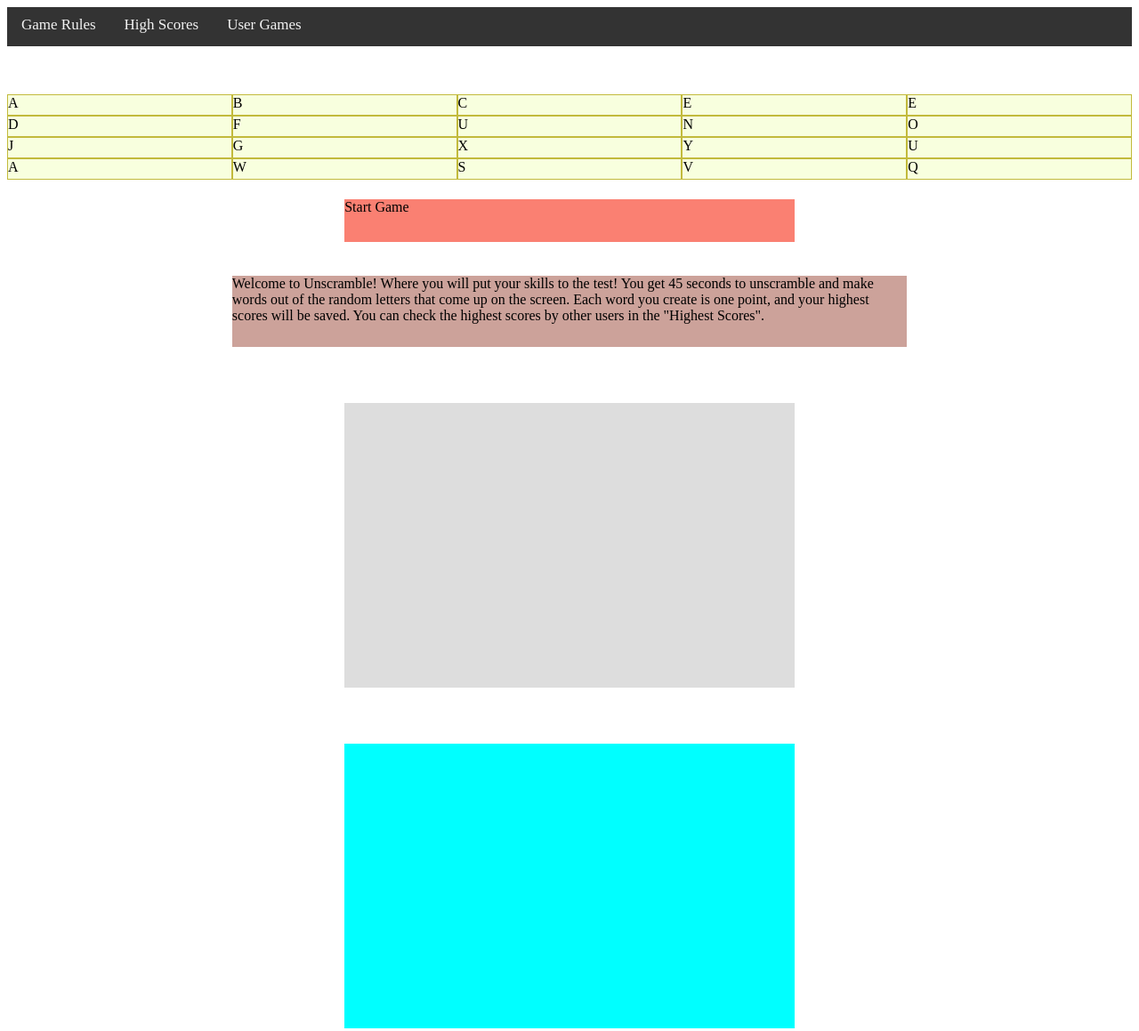
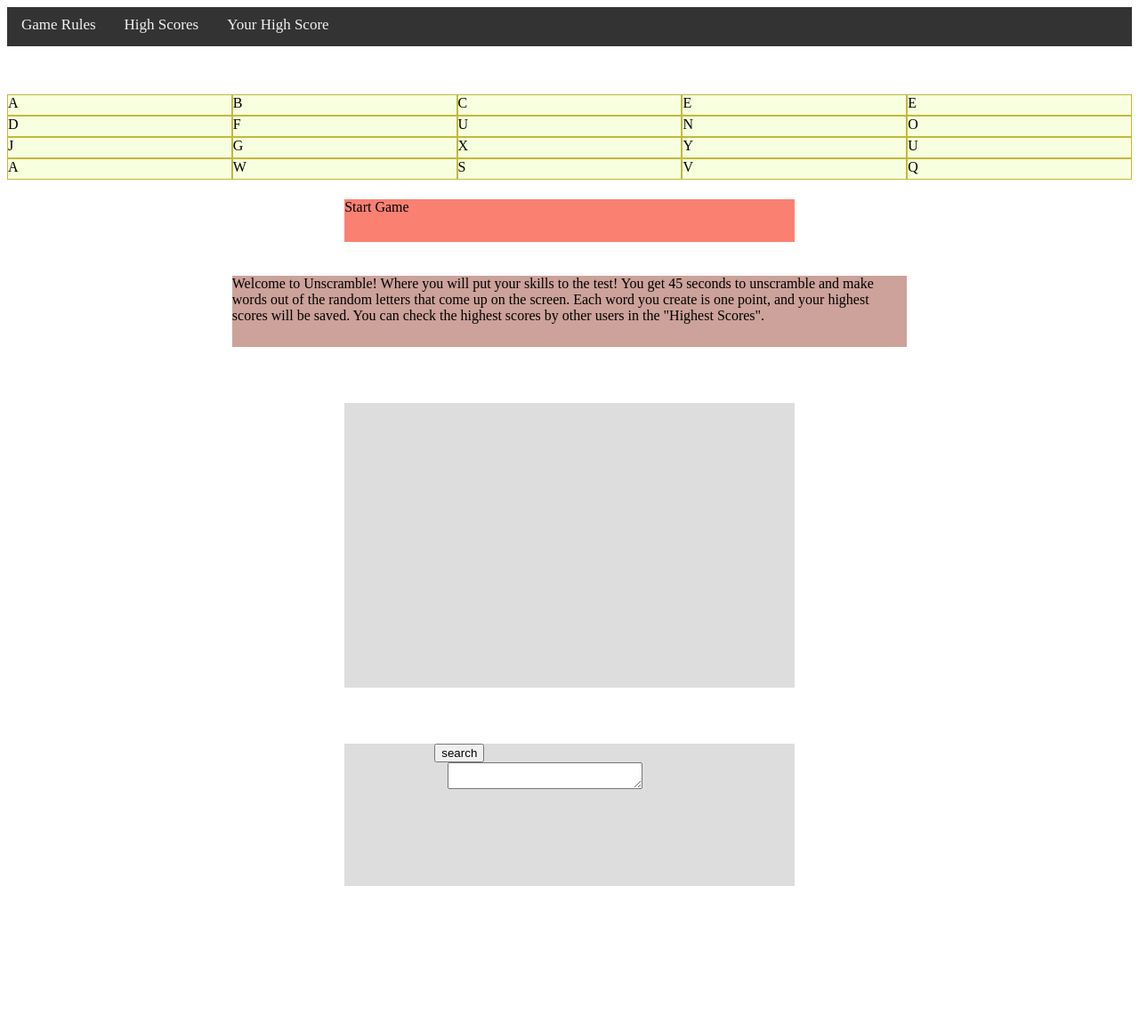
Before and after one commit to aaecheverria96/unscramble-js-frontend-.git-, a plain HTML site: page index.html in a window 1280 px wide. Shown: the whole page at 89% size. After the commit the page ends 1059 px from the top, so only its background shows below. Drawn offline with Linux system fonts and the light colour scheme.

Commit message:
Add text area to usergames

```diff
--- a/index.html
+++ b/index.html
@@ -12,7 +12,7 @@
         <div class="navbar-list">
             <a href="#rules" class="navbar-link">Game Rules</a>
             <a href="#highscores" class="navbar-link">High Scores</a>
-            <a href="#usergames" class="navbar-link">User Games</a>
+            <a href="#usergames" class="navbar-link">Your High Score</a>
         </div>
     </nav>
     <p id="countdown"></p>
@@ -38,7 +38,14 @@
 
     </div>
     <div id="usergames">
+        <div class="input-boxusername" id="username-input">
+            <button id="search btn">
+                search
+            </button>
+            <textarea>
 
+            </textarea>
+        </div>
     </div>
 
     <script src="javascripts/global.js"></script>
--- a/javascripts/index.js
+++ b/javascripts/index.js
@@ -1,19 +1,3 @@
-// const submitButton = () => document.querySelector("#submit btn")
-// const input = () => document.querySelector("#input-box")
-
 document.getElementById("play-button").addEventListener("click", function () {
     Game.startGame();
 });
-
-const handleClick = (e) => {
-    // const answer = input().value
-   Game.gameOver()
-}
-
-// document.addEventListener("DOMContentLoaded", () => {
-//     submitButton().addEventListener("click", handleClick)
-// })
-
-document.getElementById("submit btn").addEventListener("click", function () {
-    Game.gameOver();
-});
--- a/javascripts/models/game.js
+++ b/javascripts/models/game.js
@@ -74,8 +74,13 @@ class Game {
         // fetch('https://example.com', {
         //     credentials: 'include'
         // });
-
-
+        const handleClick = (e) => {
+            // const answer = input().value
+           Game.gameOver()
+        }
+        document.getElementById("submit btn").addEventListener("click", function () {
+            Game.gameOver();
+        });
     }
 
     displayHighScores() {
--- a/stylesheets/index.css
+++ b/stylesheets/index.css
@@ -46,6 +46,20 @@ div#game-section {
     background-color:#ddd;
 }  */
 
+div#username-input {
+    width: 60%;
+    margin: 3% 20%;
+    height: 5rem;
+    background-color: #ddd;
+}
+
+div.input-boxusername textarea {
+    width: 70%;
+    height: 30%;
+    margin: 0 5%;
+}
+
+
 
 div#play-button {
     width: 40%;
@@ -88,8 +102,8 @@ div#highscores {
 div#usergames {
     width: 40%;
     margin: 5% 30%;
-    height: 20rem;
-    background-color:aqua;
+    height: 10rem;
+    background-color:#ddd;
 }
 
 p {
```
